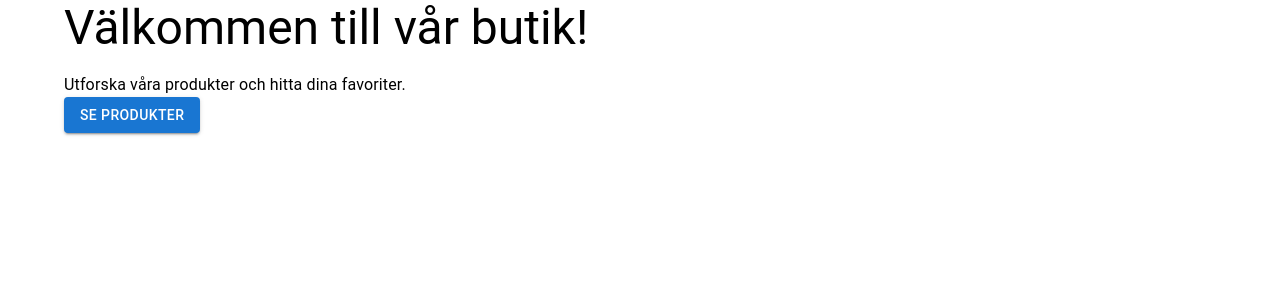
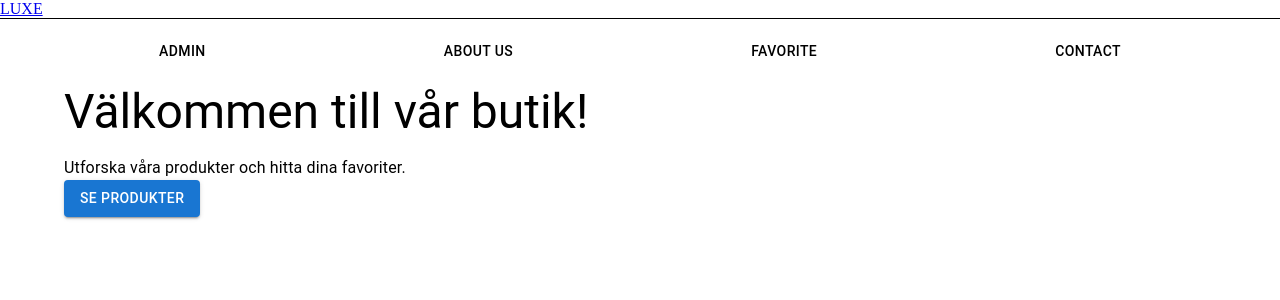
Before and after one commit to iiddaa96/examensarbete, a Next.js app: page / in a window 1280 px wide. Shown: the top 300 px of the page. Built offline with nearby package versions, Linux system fonts and the light colour scheme.

Commit message:
added header and subHeader

```diff
--- a/app/layout.tsx
+++ b/app/layout.tsx
@@ -1,4 +1,5 @@
 import { ReactNode } from "react";
+import ResponsiveAppBar from "./ui/ResponsiveAppBar";
 
 interface LayoutProps {
   children: ReactNode;
@@ -7,7 +8,10 @@ interface LayoutProps {
 export default function RootLayout({ children }: LayoutProps) {
   return (
     <html lang="en">
-      <body style={{ margin: "0" }}>{children}</body>
+      <body style={{ margin: "0" }}>
+        <ResponsiveAppBar />
+        {children}
+      </body>
     </html>
   );
 }
--- a/app/ui/Header.tsx
+++ b/app/ui/Header.tsx
@@ -0,0 +1,141 @@
+// components/Header.tsx
+"use client";
+import MenuIcon from "@mui/icons-material/Menu";
+import { Button } from "@mui/material";
+import AppBar from "@mui/material/AppBar";
+import Box from "@mui/material/Box";
+import IconButton from "@mui/material/IconButton";
+import Menu from "@mui/material/Menu";
+import Typography from "@mui/material/Typography";
+import Link from "next/link";
+import * as React from "react";
+
+interface HeaderProps {
+  handleOpenNavMenu: (event: React.MouseEvent<HTMLElement>) => void;
+  anchorElNav: null | HTMLElement;
+  handleCloseNavMenu: () => void;
+}
+
+const Header: React.FC<HeaderProps> = ({
+  handleOpenNavMenu,
+  anchorElNav,
+  handleCloseNavMenu,
+}) => {
+  return (
+    <AppBar
+      position="static"
+      component="header"
+      sx={{
+        backgroundColor: "#ffffff",
+        borderBottom: "1px solid black",
+        boxShadow: "none",
+        color: "black",
+      }}
+    >
+      <Box
+        component={Link}
+        href="/"
+        sx={{
+          display: { xs: "none", md: "inline-block" },
+          overflow: "hidden",
+          marginRight: "30rem",
+        }}
+      >
+        LUXE
+      </Box>
+
+      {/* Mobil Menu Knapp */}
+      <Box sx={{ flexGrow: 1, display: { xs: "flex", md: "none" } }}>
+        <IconButton
+          size="large"
+          aria-label="account of current user"
+          aria-controls="menu-appbar"
+          aria-haspopup="true"
+          onClick={handleOpenNavMenu}
+          color="inherit"
+        >
+          <MenuIcon />
+        </IconButton>
+        {/* Mobil Logo */}
+        <Box component={Link} href="/" sx={{ textDecoration: "none" }}>
+          <Typography
+            variant="h6"
+            noWrap
+            component="div"
+            sx={{
+              fontFamily: "monospace",
+              fontWeight: 700,
+              letterSpacing: ".3rem",
+              color: "black",
+              textDecoration: "none",
+              padding: "10px",
+            }}
+          >
+            Hejsan
+          </Typography>
+        </Box>
+      </Box>
+      {/* Mobil meny */}
+      <Menu
+        id="menu-appbar"
+        anchorEl={anchorElNav}
+        anchorOrigin={{
+          vertical: "bottom",
+          horizontal: "left",
+        }}
+        keepMounted
+        transformOrigin={{
+          vertical: "top",
+          horizontal: "left",
+        }}
+        open={Boolean(anchorElNav)}
+        onClose={handleCloseNavMenu}
+      >
+        <Box
+          sx={{
+            display: "flex",
+            justifyContent: "space-around",
+            width: "100%",
+            maxWidth: "1200px",
+            flexWrap: "wrap",
+          }}
+        >
+          <Button
+            component={Link}
+            href="/admin"
+            color="inherit"
+            sx={{ padding: "10px" }}
+          >
+            Admin
+          </Button>
+          <Button
+            component={Link}
+            href="/about us"
+            color="inherit"
+            sx={{ padding: "10px" }}
+          >
+            About us
+          </Button>
+          <Button
+            component={Link}
+            href="/favorite"
+            color="inherit"
+            sx={{ padding: "10px" }}
+          >
+            Favorite
+          </Button>
+          <Button
+            component={Link}
+            href="/contact"
+            color="inherit"
+            sx={{ padding: "10px" }}
+          >
+            Contact
+          </Button>
+        </Box>
+      </Menu>
+    </AppBar>
+  );
+};
+
+export default Header;
--- /dev/null
+++ b/app/ui/ResponsiveAppBar.tsx
@@ -0,0 +1,32 @@
+"use client";
+import * as React from "react";
+import Header from "./Header";
+import Subheader from "./SubHeader";
+
+const ResponsiveAppBar: React.FC = () => {
+  const [anchorElNav, setAnchorElNav] = React.useState<null | HTMLElement>(
+    null
+  );
+
+  const handleOpenNavMenu = (event: React.MouseEvent<HTMLElement>) => {
+    setAnchorElNav(event.currentTarget);
+  };
+
+  const handleCloseNavMenu = () => {
+    setAnchorElNav(null);
+  };
+
+  return (
+    <div>
+      <Header
+        handleOpenNavMenu={handleOpenNavMenu}
+        anchorElNav={anchorElNav}
+        handleCloseNavMenu={handleCloseNavMenu}
+      />
+
+      <Subheader />
+    </div>
+  );
+};
+
+export default ResponsiveAppBar;
--- a/app/ui/SubHeader.tsx
+++ b/app/ui/SubHeader.tsx
@@ -0,0 +1,62 @@
+"use client";
+import Box from "@mui/material/Box";
+import Button from "@mui/material/Button";
+import Link from "next/link";
+
+const Subheader: React.FC = () => {
+  return (
+    <Box
+      sx={{
+        display: { xs: "none", md: "flex" },
+        justifyContent: "center",
+        alignItems: "center",
+        padding: "10px",
+      }}
+    >
+      <Box
+        sx={{
+          display: "flex",
+          justifyContent: "space-around",
+          width: "100%",
+          maxWidth: "1200px",
+          flexWrap: "wrap",
+        }}
+      >
+        <Button
+          component={Link}
+          href="/admin"
+          color="inherit"
+          sx={{ padding: "10px" }}
+        >
+          Admin
+        </Button>
+        <Button
+          component={Link}
+          href="/about us"
+          color="inherit"
+          sx={{ padding: "10px" }}
+        >
+          About us
+        </Button>
+        <Button
+          component={Link}
+          href="/favorite"
+          color="inherit"
+          sx={{ padding: "10px" }}
+        >
+          Favorite
+        </Button>
+        <Button
+          component={Link}
+          href="/contact"
+          color="inherit"
+          sx={{ padding: "10px" }}
+        >
+          Contact
+        </Button>
+      </Box>
+    </Box>
+  );
+};
+
+export default Subheader;
```
